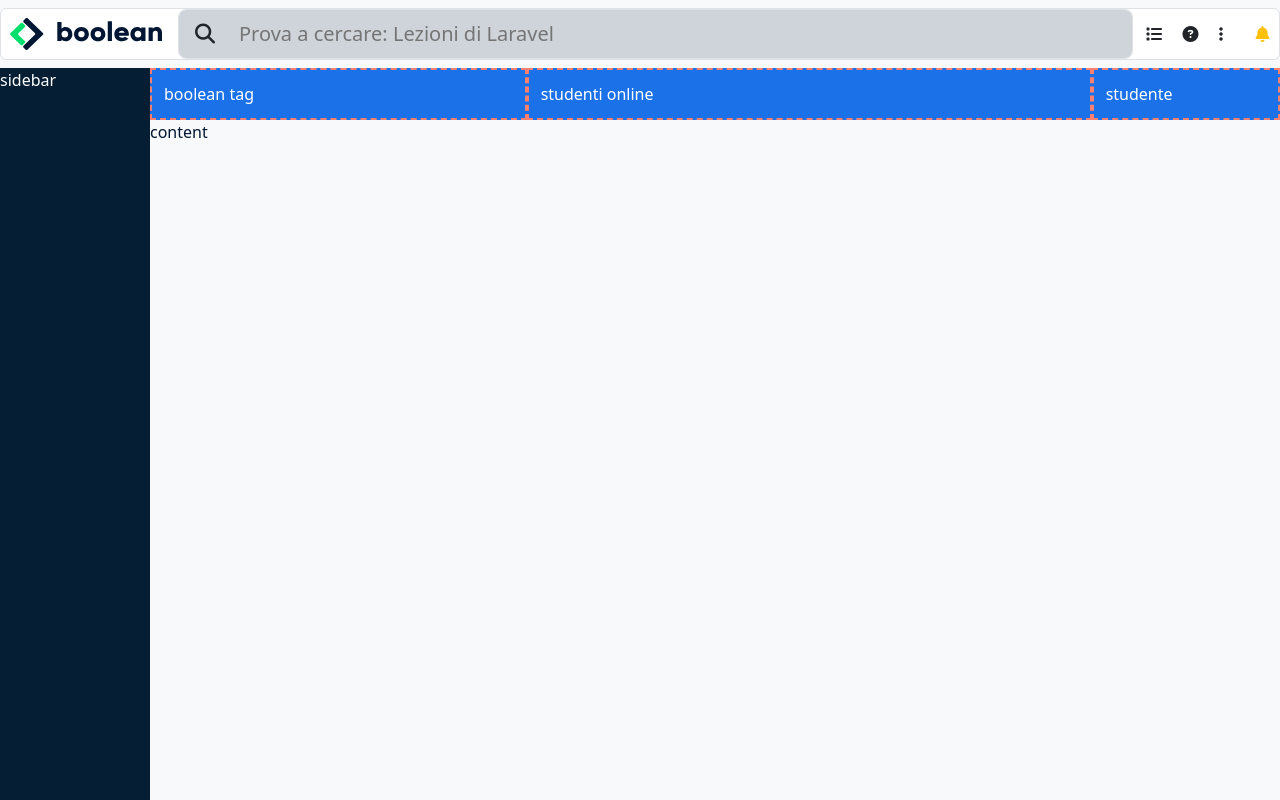
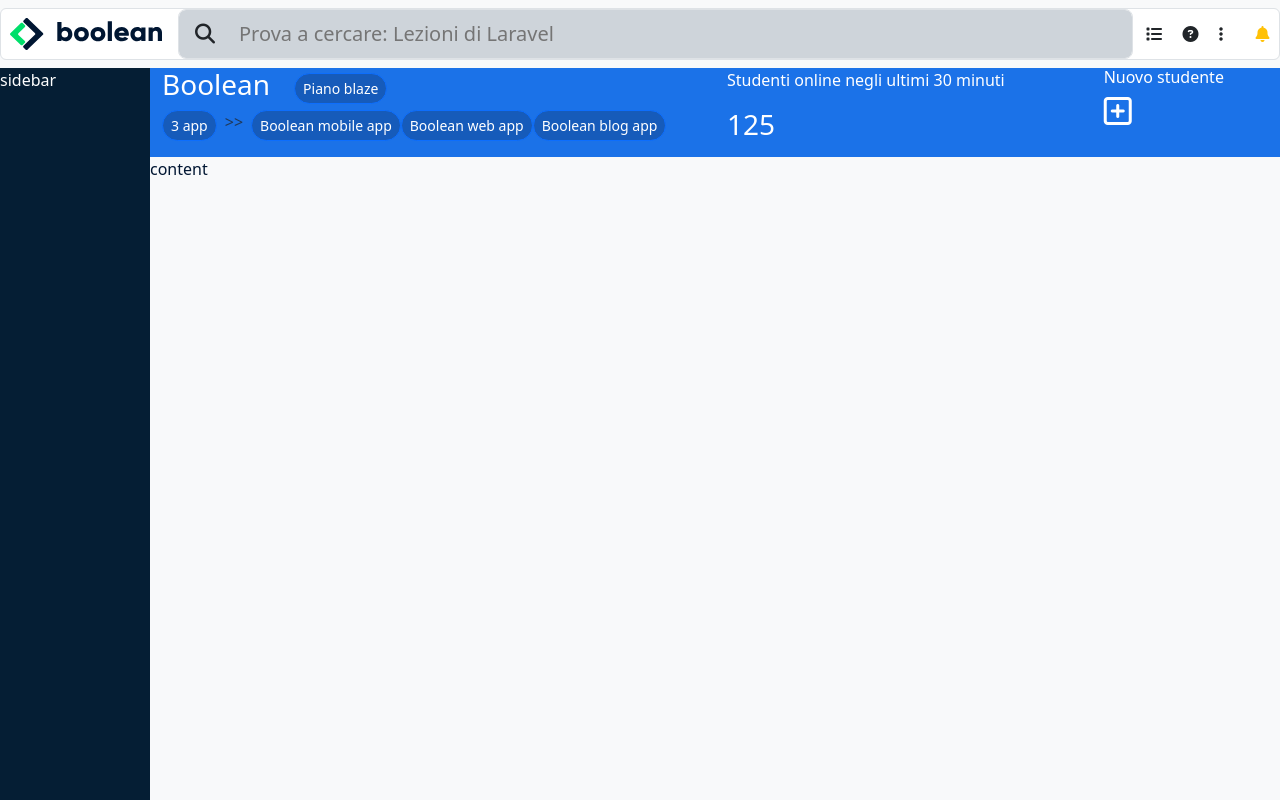
Before and after one commit to Blaser993/html-css-bootstrap-dashboard, a plain HTML site: page index.html in a window 1280 px wide. Drawn offline with nearby package versions, Linux system fonts and the light colour scheme.

Commit message:
NEW FEAT content + layout added in .bla_dashboard

```diff
--- a/css/custom.css
+++ b/css/custom.css
@@ -1,6 +1,7 @@
 :root{
     --bg-light: #F8F9FA;
     --primary: #1B72E8;
+    --alternative:#165BBA;
     --secondary:#FFC107;
     --bg-dark: #051E34;
 
@@ -11,6 +12,8 @@
    --green:#198754;
    --yellow:#FFC107;
    --red:#DC3545;
+
+   --bs-breadcrumb-divider:var(--withe);
 }
 
 img{
@@ -94,13 +97,14 @@ ELEMENT RULES
     color: var(--secondary);
 }
 
+.btn-primary{
+    background-color: var(--alternative);
+}
+
+
+
 
 
 /* ###########################################
 DEBUG RULES
 ########################################### */
-
-.bla_dashboard [class ^="col-"]{
-    padding: 12px;
-    border: dashed 2px salmon;
-}
--- a/index.html
+++ b/index.html
@@ -100,10 +100,64 @@
                 <nav class="bla_dashboard">
 
                     <div class="container-fluid">
+
                         <div class="row">
-                            <div class="col-12 col-md-4 col-xl-2 order-3 order-md-5">studente</div>
-                            <div class="col-12 col-md-4 col-xl-4 order-3 order-md-1">boolean tag</div>
-                            <div class="col-12 col-md-4 col-xl-6 order-3">studenti online</div>
+
+                            <div class="col-12 col-md-4 col-xl-2 order-3 order-md-5">
+
+                                <div class="row align-items-center">
+                                    <div class="col-auto">
+                                        <h4 class="fs-6">
+                                            Nuovo studente
+                                        </h4>
+                                    </div>
+
+                                    <div class="col-auto">
+                                        <i class="fs-2 fa-regular fa-square-plus"></i>
+                                    </div>
+                                </div>
+
+                            </div>
+
+                            <div class="col-12 col-md-4 col-xl-6 order-3 order-md-1">
+
+                                <div class="row align-items-center">
+                                    <div class="col-auto">
+                                        <h3 class="fs-3">Boolean</h3>
+                                    </div>
+                                    <div class="col-auto">
+                                        <a class="btn btn-primary btn-sm rounded-pill" href="#" role="button">Piano blaze</a>
+                                    </div>
+                                </div>
+
+                                <div class="row">
+                                    <div class="col-auto">
+                                        <nav style="--bs-breadcrumb-divider: '>>';" aria-label="breadcrumb">
+                                            <ol class="breadcrumb">
+                                                <li class="breadcrumb-item"><a class="btn btn-primary btn-sm rounded-pill" href="#">3 app</a></li>
+                                                <li class="breadcrumb-item d-xl-none"><a class="btn btn-primary btn-sm rounded-pill" href="#"> + </a></li>
+                                                <li class="breadcrumb-item d-none d-xl-block"><a class="btn btn-primary btn-sm rounded-pill" href="#"> Boolean mobile app </a></li>
+                                                <li class="d-none d-xl-block"><a class="btn btn-primary btn-sm rounded-pill" href="#"> Boolean web app </a></li>
+                                                <li class="d-none d-xl-block"><a class="btn btn-primary btn-sm rounded-pill" href="#"> Boolean blog app </a></li>
+                                            </ol>
+                                        </nav>
+                                    </div>
+                                </div>
+
+                            </div>
+
+                            <div class="col-12 col-md-4 col-xl-4 order-3">
+
+                                <div class="row">
+                                    <div class="col-12">
+                                        <p>Studenti online negli ultimi 30 minuti</p>
+                                    </div>
+                                    <div class="col-auto">
+                                        <h3 class="fs-3">125</h3>
+                                    </div>
+                                </div>
+
+                            </div>
                         </div>
                     </div>
                 </nav>
```
